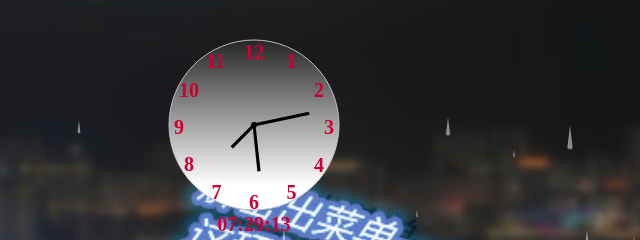
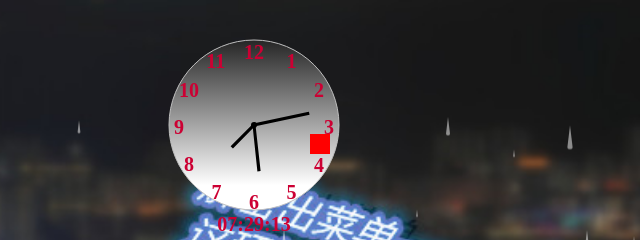
Before and after one commit to Areskm/Areskm.github.io, a plain HTML site: page index.html in a window 1280 px wide. Shown: the top 240 px of the page, 536-1176 px from the left. Drawn offline with Linux system fonts and the light colour scheme.

Commit message:
Update index.html

```diff
--- a/index.html
+++ b/index.html
@@ -113,7 +113,7 @@ ul#nav li a.js:hover{
 	left: 600px;
 }
 #btn2{
-	background-color:inherit;
+	background-color:#F00;
 	width:20px;
 	height:20px;
 	position:relative;
```
